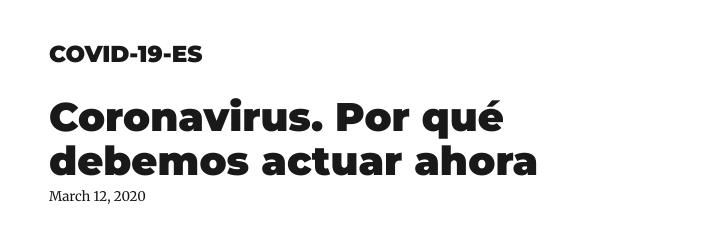
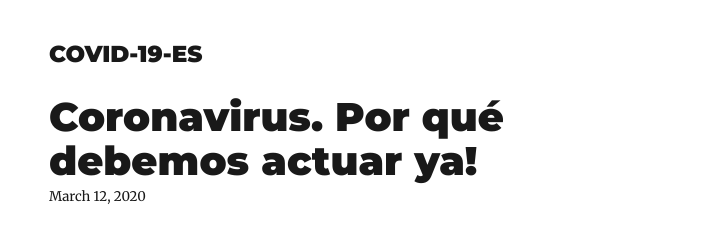
Before and after one commit to AndresSaa/covid-19-es, a Gatsby site: page /coronavirus/ in a window 1280 px wide. Shown: the top 233 px of the page, without its empty margins (276-978 px from the left). Built offline with nearby package versions, Linux system fonts and the light colour scheme; Gatsby itself is replaced by a stand-in of ours; some packages are replaced by stand-ins of ours.

Commit message:
fix title

```diff
--- a/content/blog/coronavirus/index.md
+++ b/content/blog/coronavirus/index.md
@@ -1,5 +1,5 @@
 ---
-title: Coronavirus. Por qué debemos actuar ahora
+title: Coronavirus. Por qué debemos actuar ya!
 date: "2020-03-12T10:00:00.284Z"
 description: "Políticos, dirigentes de las comunidades y líderes empresariales: ¿Qué deben hacer y cuándo?"
 ---
```
